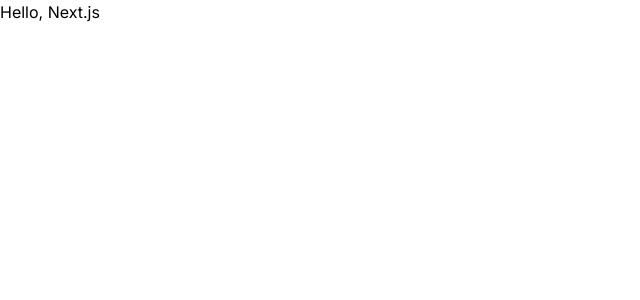
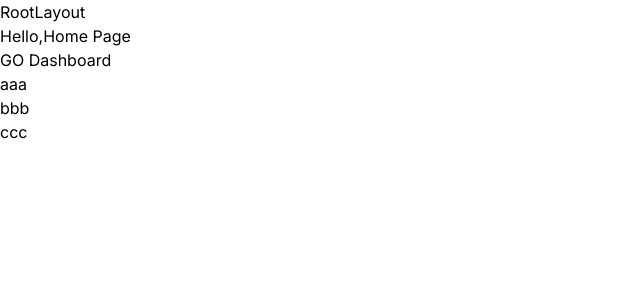
Before and after one commit to lfsmart/growing, a Next.js app: page / in a window 1280 px wide. Shown: the top 300 px of the page, without its empty margins (0-640 px from the left). Built offline with nearby package versions, Linux system fonts and the light colour scheme.

Commit message:
feat: render PostList component

```diff
--- a/app/dashboard/layout.tsx
+++ b/app/dashboard/layout.tsx
@@ -1,7 +1,7 @@
 export default function DashboardLayout({ children }: { children: React.ReactNode }) {
   return (
     <section>
-      <nav>我是导航 layout</nav>
+      <nav>我是 dashboard layout</nav>
       {children}
     </section>
   )
--- a/app/layout.tsx
+++ b/app/layout.tsx
@@ -12,7 +12,10 @@
 export default function RootLayout({ children }: { children: React.ReactNode }) {
   return (
     <html lang='en'>
-      <body className={inter.className}>{children}</body>
+      <body className={inter.className}>
+        RootLayout
+        {children}
+      </body>
     </html>
   )
 }
--- a/app/page.tsx
+++ b/app/page.tsx
@@ -1,7 +1,18 @@
-import Image from 'next/image'
+import Link from 'next/link';
+import { PostList } from '@/components';
+export default () => {
 
-export default () => {
+  const postData = [
+    { id: 1, slug: 'aaa', title: 'aaa' },
+    { id: 2, slug: 'bbb', title: 'bbb' },
+    { id: 3, slug: 'ccc', title: 'ccc' },
+  ]
+
   return (
-    <div>Hello, Next.js</div>
+  <>
+    <div>Hello,Home Page</div>
+    <Link href="/dashboard">GO Dashboard</Link>
+    <PostList posts={postData}></PostList>
+  </>
   )
 }
--- a/app/template.tsx
+++ /dev/null
@@ -1,3 +0,0 @@
-export default function Template({ children }: { children: React.ReactNode }) {
-  return <div>{children}</div>
-}
--- /dev/null
+++ b/components/PostList/index.tsx
@@ -0,0 +1,21 @@
+import Link from "next/link";
+
+interface Item{
+  id: number;
+  slug: string;
+  title: string;
+}
+
+export const PostList = ({ posts }: { posts: Item[]}) => {
+  return (
+    <ul>
+      {
+        posts.map(post => (
+          <li key={post.id}>
+            <Link href={`/blog/${post.slug}`}>{post.title}</Link>
+          </li> )
+        )
+      }
+    </ul>
+  )
+}
--- /dev/null
+++ b/components/index.ts
@@ -0,0 +1 @@
+export { PostList } from './PostList';
```
Also changed, not shown: 1 other file (tests, documents, lock files or other folders).
